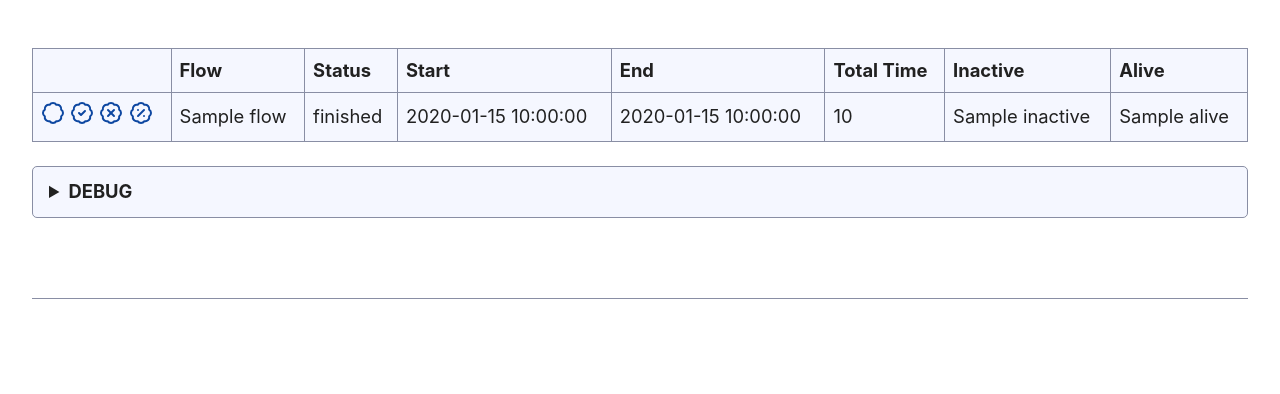
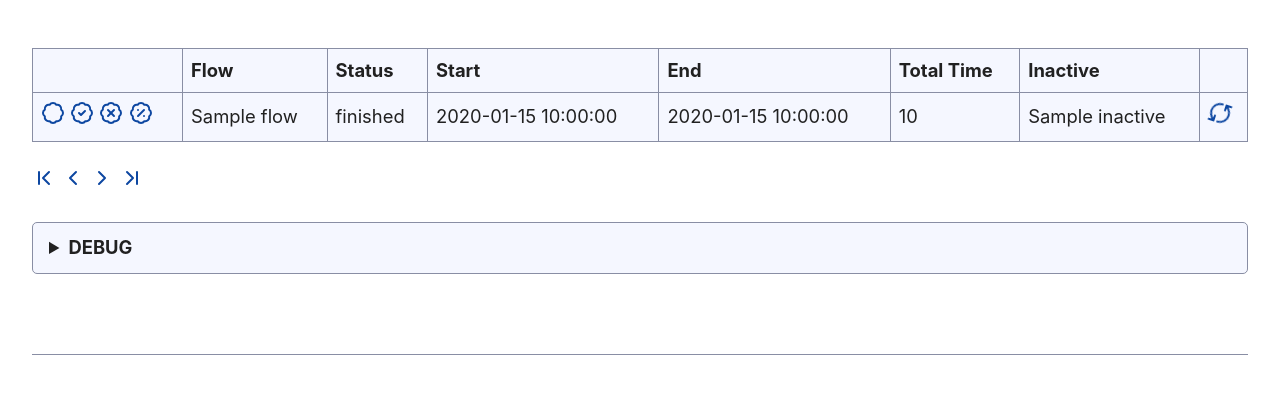
Before and after one commit to plan-net/kodo-core, a Python web app: template kodo/service/templates/execution.html in a window 1280 px wide. Shown: the part 118-512 px from the top of the page. Run offline with Jinja, Linux system fonts and the light colour scheme; the template is opened without the code that fills it: most values are stand-ins (such as "Sample title", 1, 10 or a date in 2020).

Commit message:
improve: endpoints to kill and remove an execution

```diff
--- a/kodo/service/templates/execution.html
+++ b/kodo/service/templates/execution.html
@@ -5,7 +5,15 @@
     body {
         grid-template-columns: 1fr 95% 1fr;
     }
+    .spin {
+        animation: spin 2s linear infinite;
+    }
+    @keyframes spin {
+        from {transform: rotate(0deg);}
+        to {transform: rotate(360deg);}
+    }
   </style>
+  <meta http-equiv="refresh" content="1">
 {% endblock %}
 
 {% block header %}
@@ -24,28 +32,43 @@
                 <th>End</th>
                 <th>Total Time</th>
                 <th>Inactive</th>
-                <th>Alive</th>
+                <th>&nbsp;</th>
             </tr>
-            {% for record in result %}
+            {% for item in result %}
             <tr>
                 <td>
-                    <a target="_blank" href="/flow/{{record["fid"]}}/"><svg xmlns="http://www.w3.org/2000/svg" width="24" height="24" viewBox="0 0 24 24" fill="none" stroke="currentColor" stroke-width="2" stroke-linecap="round" stroke-linejoin="round" class="lucide lucide-badge"><path d="M3.85 8.62a4 4 0 0 1 4.78-4.77 4 4 0 0 1 6.74 0 4 4 0 0 1 4.78 4.78 4 4 0 0 1 0 6.74 4 4 0 0 1-4.77 4.78 4 4 0 0 1-6.75 0 4 4 0 0 1-4.78-4.77 4 4 0 0 1 0-6.76Z"/></svg></a>
-                    <a target="_blank" href="/flow/{{record["fid"]}}/stdout"><svg xmlns="http://www.w3.org/2000/svg" width="24" height="24" viewBox="0 0 24 24" fill="none" stroke="currentColor" stroke-width="2" stroke-linecap="round" stroke-linejoin="round" class="lucide lucide-badge-check"><path d="M3.85 8.62a4 4 0 0 1 4.78-4.77 4 4 0 0 1 6.74 0 4 4 0 0 1 4.78 4.78 4 4 0 0 1 0 6.74 4 4 0 0 1-4.77 4.78 4 4 0 0 1-6.75 0 4 4 0 0 1-4.78-4.77 4 4 0 0 1 0-6.76Z"/><path d="m9 12 2 2 4-4"/></svg></a>
-                    <a target="_blank" href="/flow/{{record["fid"]}}/stderr"><svg xmlns="http://www.w3.org/2000/svg" width="24" height="24" viewBox="0 0 24 24" fill="none" stroke="currentColor" stroke-width="2" stroke-linecap="round" stroke-linejoin="round" class="lucide lucide-badge-x"><path d="M3.85 8.62a4 4 0 0 1 4.78-4.77 4 4 0 0 1 6.74 0 4 4 0 0 1 4.78 4.78 4 4 0 0 1 0 6.74 4 4 0 0 1-4.77 4.78 4 4 0 0 1-6.75 0 4 4 0 0 1-4.78-4.77 4 4 0 0 1 0-6.76Z"/><line x1="15" x2="9" y1="9" y2="15"/><line x1="9" x2="15" y1="9" y2="15"/></svg></a>
-                    <a target="_blank" href="/flow/{{record["fid"]}}/event"><svg xmlns="http://www.w3.org/2000/svg" width="24" height="24" viewBox="0 0 24 24" fill="none" stroke="currentColor" stroke-width="2" stroke-linecap="round" stroke-linejoin="round" class="lucide lucide-badge-percent"><path d="M3.85 8.62a4 4 0 0 1 4.78-4.77 4 4 0 0 1 6.74 0 4 4 0 0 1 4.78 4.78 4 4 0 0 1 0 6.74 4 4 0 0 1-4.77 4.78 4 4 0 0 1-6.75 0 4 4 0 0 1-4.78-4.77 4 4 0 0 1 0-6.76Z"/><path d="m15 9-6 6"/><path d="M9 9h.01"/><path d="M15 15h.01"/></svg></a>
+                    <a target="_blank" href="/flow/{{item["fid"]}}/"><svg xmlns="http://www.w3.org/2000/svg" width="24" height="24" viewBox="0 0 24 24" fill="none" stroke="currentColor" stroke-width="2" stroke-linecap="round" stroke-linejoin="round" class="lucide lucide-badge"><path d="M3.85 8.62a4 4 0 0 1 4.78-4.77 4 4 0 0 1 6.74 0 4 4 0 0 1 4.78 4.78 4 4 0 0 1 0 6.74 4 4 0 0 1-4.77 4.78 4 4 0 0 1-6.75 0 4 4 0 0 1-4.78-4.77 4 4 0 0 1 0-6.76Z"/></svg></a>
+                    <a target="_blank" href="/flow/{{item["fid"]}}/stdout"><svg xmlns="http://www.w3.org/2000/svg" width="24" height="24" viewBox="0 0 24 24" fill="none" stroke="currentColor" stroke-width="2" stroke-linecap="round" stroke-linejoin="round" class="lucide lucide-badge-check"><path d="M3.85 8.62a4 4 0 0 1 4.78-4.77 4 4 0 0 1 6.74 0 4 4 0 0 1 4.78 4.78 4 4 0 0 1 0 6.74 4 4 0 0 1-4.77 4.78 4 4 0 0 1-6.75 0 4 4 0 0 1-4.78-4.77 4 4 0 0 1 0-6.76Z"/><path d="m9 12 2 2 4-4"/></svg></a>
+                    <a target="_blank" href="/flow/{{item["fid"]}}/stderr"><svg xmlns="http://www.w3.org/2000/svg" width="24" height="24" viewBox="0 0 24 24" fill="none" stroke="currentColor" stroke-width="2" stroke-linecap="round" stroke-linejoin="round" class="lucide lucide-badge-x"><path d="M3.85 8.62a4 4 0 0 1 4.78-4.77 4 4 0 0 1 6.74 0 4 4 0 0 1 4.78 4.78 4 4 0 0 1 0 6.74 4 4 0 0 1-4.77 4.78 4 4 0 0 1-6.75 0 4 4 0 0 1-4.78-4.77 4 4 0 0 1 0-6.76Z"/><line x1="15" x2="9" y1="9" y2="15"/><line x1="9" x2="15" y1="9" y2="15"/></svg></a>
+                    <a target="_blank" href="/flow/{{item["fid"]}}/event"><svg xmlns="http://www.w3.org/2000/svg" width="24" height="24" viewBox="0 0 24 24" fill="none" stroke="currentColor" stroke-width="2" stroke-linecap="round" stroke-linejoin="round" class="lucide lucide-badge-percent"><path d="M3.85 8.62a4 4 0 0 1 4.78-4.77 4 4 0 0 1 6.74 0 4 4 0 0 1 4.78 4.78 4 4 0 0 1 0 6.74 4 4 0 0 1-4.77 4.78 4 4 0 0 1-6.75 0 4 4 0 0 1-4.78-4.77 4 4 0 0 1 0-6.76Z"/><path d="m15 9-6 6"/><path d="M9 9h.01"/><path d="M15 15h.01"/></svg></a>
                 </td>
-                <td>{{ record["flow"].name }}</td>
-                <td>{{ record["status"] }}</td>
-                <td>{{ record["start_time"] }}</td>
-                <td>{{ record["end_time"] }}</td>
-                <td>{{ record["total"] }}</td>
-                <td>{{ record["inactive"] }}</td>
-                <td>{{ record["alive"] }}</td>
+                <td>{{ item["flow"].name }}</td>
+                <td>{{ item["status"] }}</td>
+                <td>{{ item["start_time"] }}</td>
+                <td>{{ item["end_time"] if item["end_time"] else "-" }}</td>
+                <td>{{ item["total"] }}</td>
+                <td>{{ item["inactive"] or "-" }}</td>
+                <td>
+                    {% if item["alive"] %}
+                    <a href="#" hx-delete="/flow/{{ item["fid"]}}/kill"><svg xmlns="http://www.w3.org/2000/svg" width="24" height="24" viewBox="0 0 24 24" fill="none" stroke="currentColor" stroke-width="2" stroke-linecap="round" stroke-linejoin="round" class="lucide lucide-refresh-ccw spin"><path d="M21 12a9 9 0 0 0-9-9 9.75 9.75 0 0 0-6.74 2.74L3 8"/><path d="M3 3v5h5"/><path d="M3 12a9 9 0 0 0 9 9 9.75 9.75 0 0 0 6.74-2.74L21 16"/><path d="M16 16h5v5"/></svg></a>
+                    {% else %}
+                    <a href="#" hx-delete="/flow/{{ item["fid"]}}/remove"><svg xmlns="http://www.w3.org/2000/svg" width="24" height="24" viewBox="0 0 24 24" fill="none" stroke="currentColor" stroke-width="2" stroke-linecap="round" stroke-linejoin="round" class="lucide lucide-circle-x"><circle cx="12" cy="12" r="10"/><path d="m15 9-6 6"/><path d="m9 9 6 6"/></svg></a>
+                    {% endif %}
+                </td>
             </tr>
             {% endfor %}
+
         </tbody>
     </table>
+    <p>
+        <a href="?p=0"><svg xmlns="http://www.w3.org/2000/svg" width="24" height="24" viewBox="0 0 24 24" fill="none" stroke="currentColor" stroke-width="2" stroke-linecap="round" stroke-linejoin="round" class="lucide lucide-chevron-first"><path d="m17 18-6-6 6-6"/><path d="M7 6v12"/></svg></a>
 
+        <a href="?p={{ 0 if p == 0 else p - 1 }}"><svg xmlns="http://www.w3.org/2000/svg" width="24" height="24" viewBox="0 0 24 24" fill="none" stroke="currentColor" stroke-width="2" stroke-linecap="round" stroke-linejoin="round" class="lucide lucide-chevron-left"><path d="m15 18-6-6 6-6"/></svg></a>
+
+        <a href="?p={{ (total + pp - 1) // pp - 1 if p == (total + pp - 1) // pp - 1 else p + 1 | int }}"><svg xmlns="http://www.w3.org/2000/svg" width="24" height="24" viewBox="0 0 24 24" fill="none" stroke="currentColor" stroke-width="2" stroke-linecap="round" stroke-linejoin="round" class="lucide lucide-chevron-right"><path d="m9 18 6-6-6-6"/></svg></a>
+
+        <a href="?p={{ (total + pp - 1) // pp - 1 | int}}"><svg xmlns="http://www.w3.org/2000/svg" width="24" height="24" viewBox="0 0 24 24" fill="none" stroke="currentColor" stroke-width="2" stroke-linecap="round" stroke-linejoin="round" class="lucide lucide-chevron-last"><path d="m7 18 6-6-6-6"/><path d="M17 6v12"/></svg></a>
+    </p>
 {% endblock %}
 
 {% block footer %}
--- a/kodo/service/templates/launch.html
+++ b/kodo/service/templates/launch.html
@@ -45,7 +45,7 @@
             <tr>
                 <th>ACTION</th>
                 <td>
-                    <a href="#" hx-delete="/flow/{{ result.fid }}">
+                    <a href="#" hx-delete="/flow/{{ result.fid }}/kill">
                         kill the job
                     </a>
                 </td>
```
Also changed, not shown: kodo/service/route/execute.py (+19 -10 lines), tests/example3/node4.yaml (+2 -2 lines), tests/test_worker.py (+6 -6 lines).
